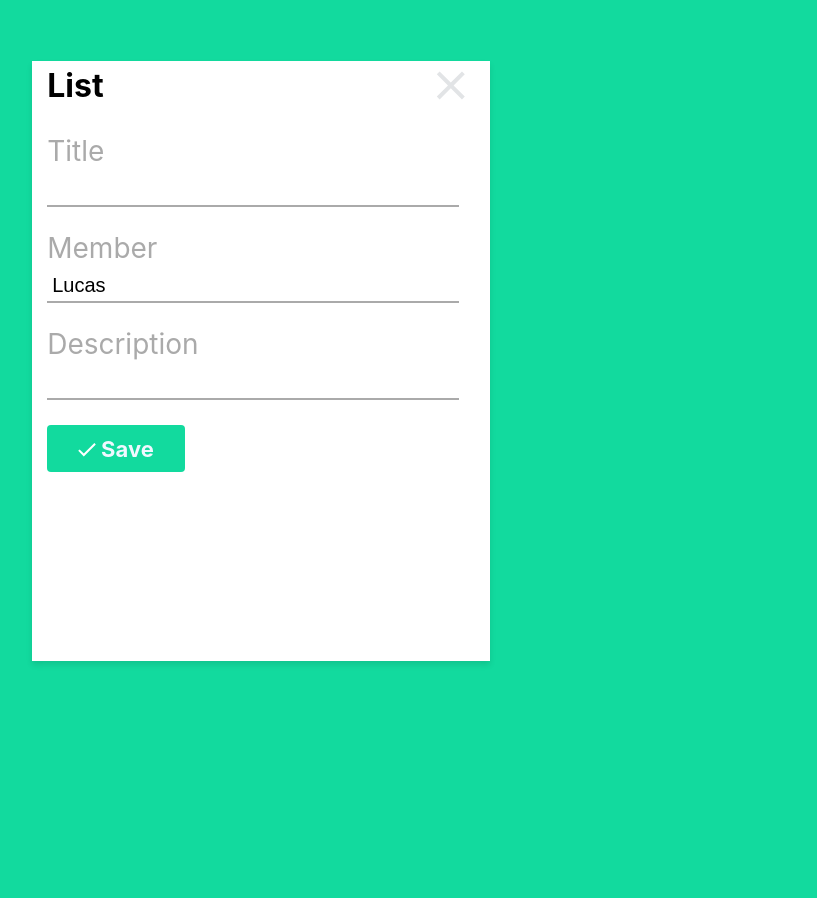
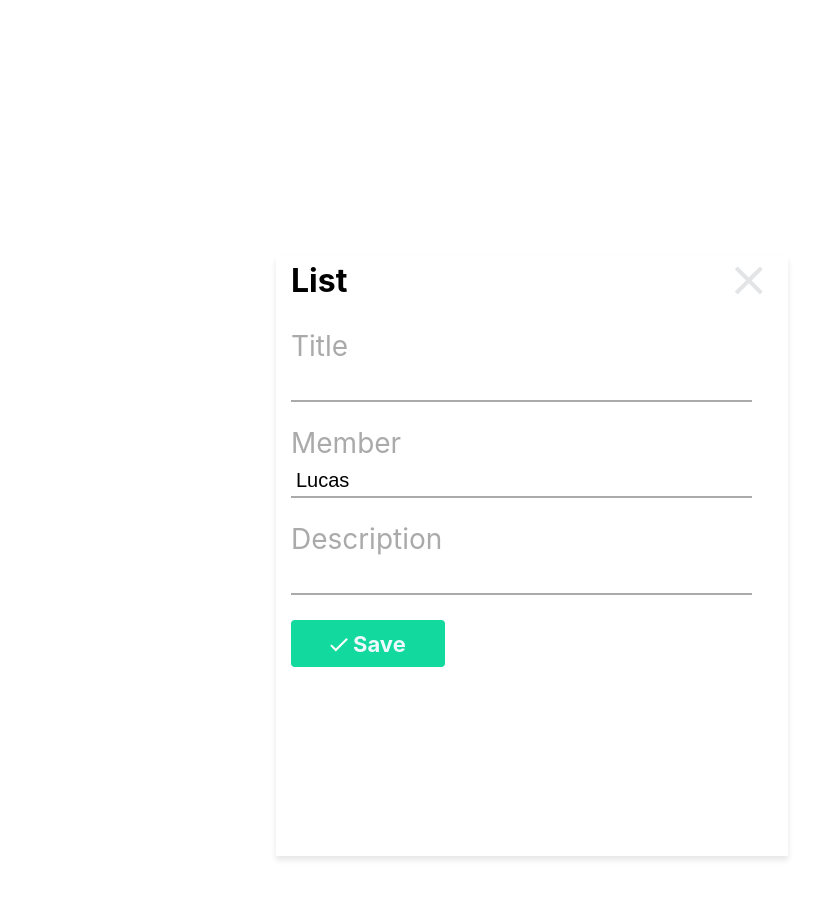
Before and after one commit to Lucas-Cunhaa/ToDo-List-Project, a React (Vite) app in the folder my-vue-app/: page /addList in a window 1280 px wide. Shown: the top 898 px of the page, without its empty margins (44-861 px from the left). Before the commit the page ends 800 px from the top, so only its background shows below. Built offline with nearby package versions, Linux system fonts and the light colour scheme.

Commit message:
removing bodys from react components and adding box shadow to the form add list component

```diff
--- a/my-vue-app/src/Css/formAddList.css
+++ b/my-vue-app/src/Css/formAddList.css
@@ -7,24 +7,20 @@
     --page-default-color : rgb(18, 218, 158);
     --gray-default-color : rgb(170, 170, 170);
 }
-
-.form-add-list{
-    height: 75vh;
-    width: 150%;
-    margin: 20% 25%;
-    background-color: rgb(255, 255, 255);
-    box-shadow: 0px 4px 6px rgba(0, 0, 0, 0.1);
-    transition: box-shadow 0.3s ease;
-
-}
 .addList-form-group{
    display: flex;
    flex-direction: column;
    margin-top: 20px;
    width: 100%;
+
 }
 .form-add{
-    width: 100%;
+    width: 40%;
+    height: 75vh;
+    margin: 20% 25%;
+    background-color: rgb(255, 255, 255);
+    box-shadow: 0px 4px 6px rgba(0, 0, 0, 0.1);
+    transition: box-shadow 0.3s ease;
 }
 .form-add-top{
     display: flex;
--- a/my-vue-app/src/Css/formPage.css
+++ b/my-vue-app/src/Css/formPage.css
@@ -1,7 +1,7 @@
 :root {
     --page-default-color : rgb(18, 218, 158);
 }
-body {
+.container {
     padding: 0;
     margin: 0;
     box-sizing: border-box;
--- a/my-vue-app/src/components/FormAddList.tsx
+++ b/my-vue-app/src/components/FormAddList.tsx
@@ -8,7 +8,7 @@ interface FormAddData {
     description : string
 }
 
-const FormLogin =  () => {
+const FormLogin = ( ) => {
     const members : string[] = ["Lucas", "Joao Neto","Marcio"]
     const {
         register,
@@ -28,7 +28,7 @@ const FormLogin =  () => {
 
     return (
         <>
-        <body className="form-add-list" >
+
         <div className="form-add">
             <div className="form-add-top">
                 <h1 className="form-add-h1">List</h1>
@@ -62,7 +62,6 @@ const FormLogin =  () => {
             <br></br>
 
         </div>
-    </body>
         </>
     )
 }
--- a/my-vue-app/src/components/SideBar.tsx
+++ b/my-vue-app/src/components/SideBar.tsx
@@ -1,7 +1,11 @@
 import NavBar from "./NavBar"
 import "../Css/sideBar.css"
 
+
 const SideBar = () => {
+
+
+
     return (
         <body className="sideBar-body">
         <div className="sideBar" >
@@ -27,18 +31,21 @@ const SideBar = () => {
 
                 <div className="side-right-top" >
 
-
-
                 <h1 className="side-bar-list">
                     Lists
                 </h1>
-
-                    <svg className="plus-svg" width="26" height="26" viewBox="0 0 21 21" fill="none" xmlns="http://www.w3.org/2000/svg">
-                    <path d="M17.5 10.5H3.5" stroke="white" stroke-width="3" stroke-linecap="round"/>
-                    <path d="M10.5 3.5V17.5" stroke="white" stroke-width="3" stroke-linecap="round"/>
-                    </svg>
+                    <button className="plus-button" >
+                        <svg className="plus-svg" width="26" height="26" viewBox="0 0 21 21" fill="none" xmlns="http://www.w3.org/2000/svg">
+                        <path d="M17.5 10.5H3.5" stroke="white" stroke-width="3" stroke-linecap="round"/>
+                        <path d="M10.5 3.5V17.5" stroke="white" stroke-width="3" stroke-linecap="round"/>
+                        </svg>
+                    </button>
                 </div>
                 <div className="task-list">
+
+                </div>
+
+                <div className="addList-sectiom">
 
                 </div>
 
--- a/my-vue-app/src/pages/LoginPage.tsx
+++ b/my-vue-app/src/pages/LoginPage.tsx
@@ -5,7 +5,7 @@ import NavBar from "../components/NavBar";
 const LoginPage = () => {
     return (
         <>
-        <body>
+        <div className="container">
             <div className='top-side'>
                     <img className="clock-img" src="\src\assets\clock.png" alt="Clock" />
                     <h2> Everthing you need to do <br></br>in one place</h2>
@@ -30,7 +30,7 @@ const LoginPage = () => {
 
             </div>
 
-        </body>
+        </div>
         </>
     )
 }
--- a/my-vue-app/src/pages/RegisterPage.tsx
+++ b/my-vue-app/src/pages/RegisterPage.tsx
@@ -6,7 +6,7 @@ import NavBar from "../components/NavBar";
 const RegisterForm = () => {
     return (
         <>
-        <body>
+        <div className="container">
             <div className='top-side'>
                 <img className="clock-img" src="\src\assets\clock.png" alt="Clock" />
                 <h2> Everthing you need to do <br></br>in one place</h2>
@@ -26,7 +26,7 @@ const RegisterForm = () => {
             </div>
 
             </div>
-        </body>
+        </div>
         </>
 
     )
```
